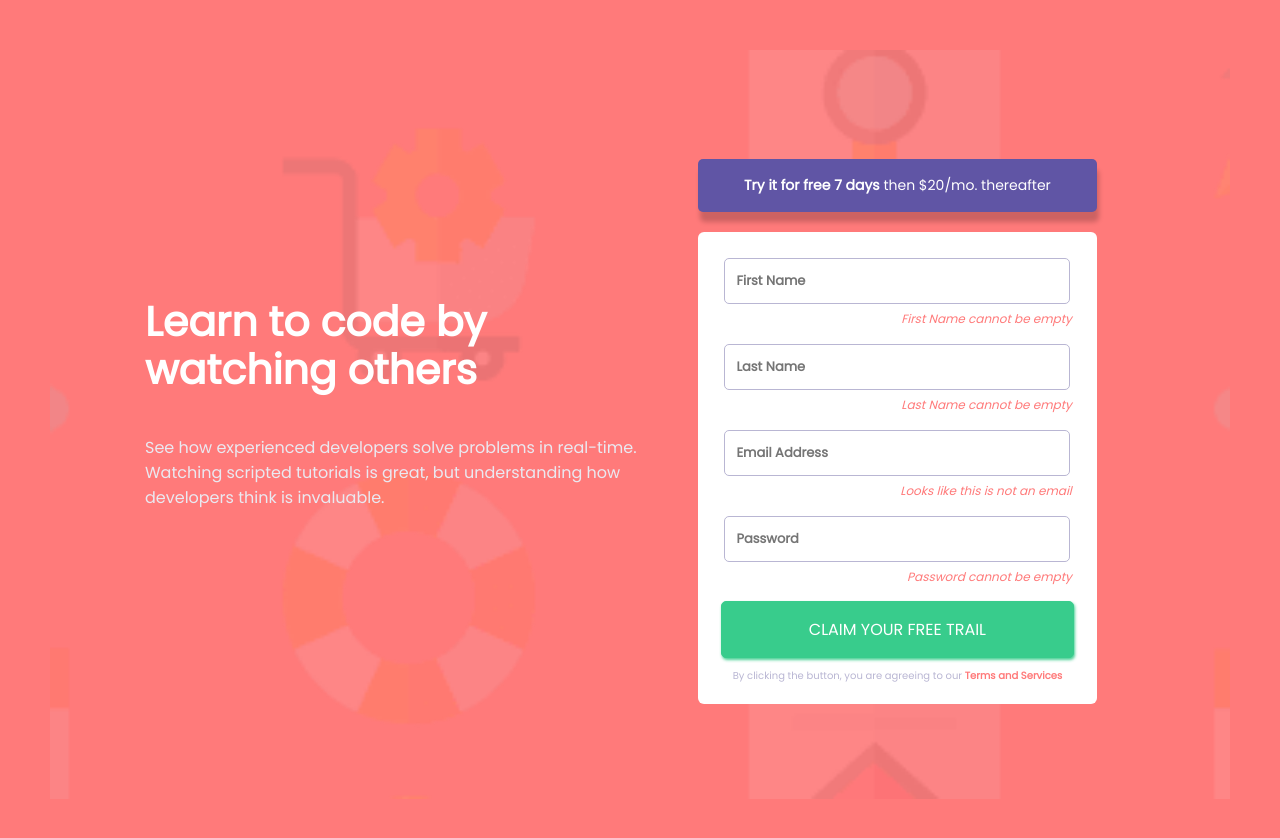
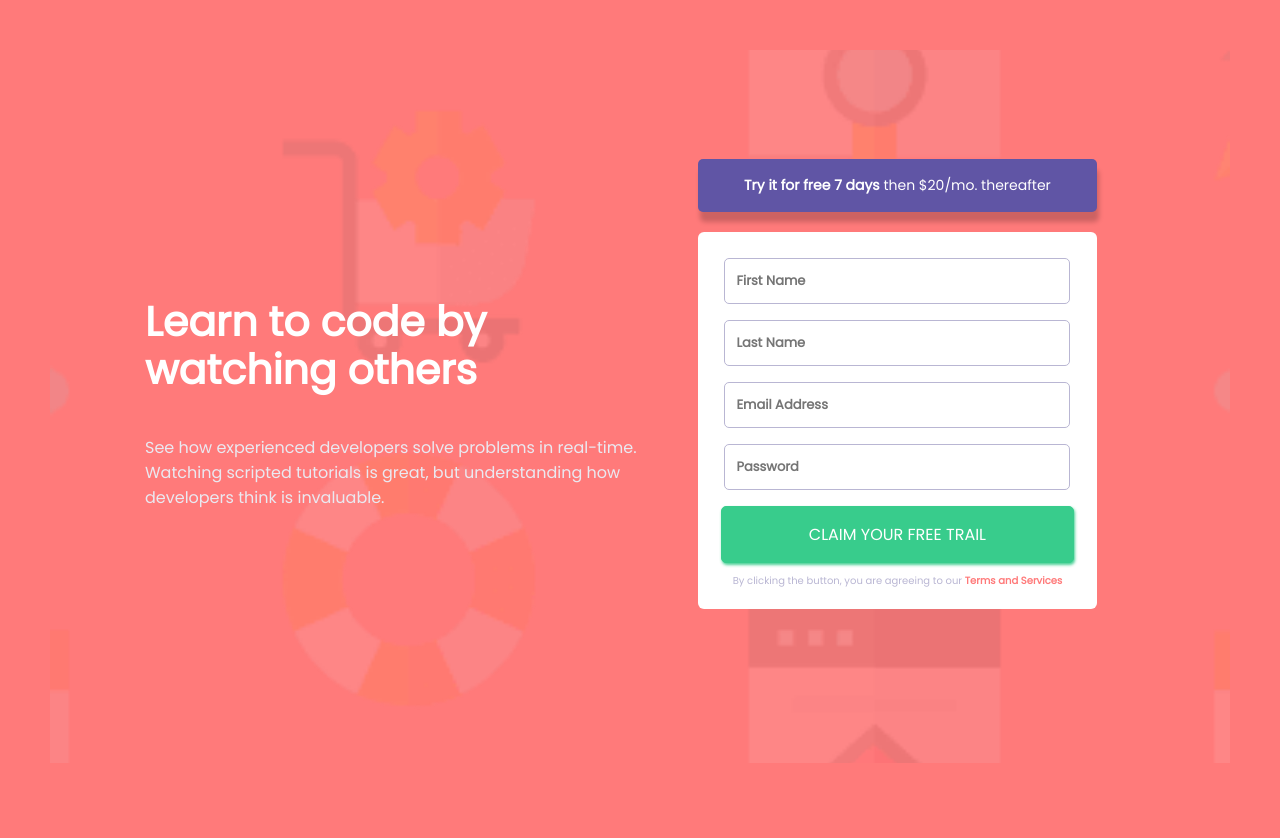
Before and after one commit to Padmasripriya/signup-form-react-component, a React (Create React App) app: page / in a window 1280 px wide. Shown: the top 838 px of the page. Built offline with nearby package versions, Linux system fonts and the light colour scheme.

Commit message:
form validations

```diff
--- a/src/FormComponent.js
+++ b/src/FormComponent.js
@@ -2,31 +2,68 @@ import React from "react";
 import { useState } from "react";
 
 export function FormComponent() {
-    const [error, setError] = useState('');
     const [firstName, setFirstName] = useState('');
     const [lastName, setLastName] = useState('');
     const [email, setEmail] = useState('');
     const [password, setPassword] = useState('');
+    const [error, setError] = useState(false);
 
-    function handleValidation() {
-        if(firstName.length == 0 && lastName.length == 0 && email.length == 0 && password.length == 0){
+    const handleValidation = (e) => {
+        e.preventDefault(); //preventDefault() method cancels the event if it is cancelable, meaning that the default action that belongs to the event will not occur
+        console.log(firstName + " " + lastName + " " + email);
+        if(firstName.length == 0 || lastName.length == 0 || email.length == 0 || password.length == 0) {
             setError(true)
         }
     }
+
     return(
         <div>
             <p className="signup-form-offer-desktop"><strong>Try it for free 7 days</strong> then $20/mo. thereafter</p>
             <div className="signup-form">
-            <form action={handleValidation}>
-            <p><input onChange={(e) => setFirstName(e.target.value)} type="text" placeholder="First Name" /></p>
-                {error || <span className="error">First Name cannot be empty</span>}
-                <p><input onChange={(e) => setLastName(e.target.value)} type="text" placeholder="Last Name" /></p>
-                {error || <span className="error">Last Name cannot be empty</span>}
-                <p><input onChange={(e) => setEmail(e.target.value)} type="email" placeholder="Email Address" /></p>
-                {error || <span className="error">Looks like this is not an email</span>}
-                <p><input onChange={(e) => setPassword(e.target.value)} type="password" placeholder="Password" /></p>
-                {error || <span className="error">Password cannot be empty</span>}
-                <button className="signup-form-button">CLAIM YOUR FREE TRAIL</button>
+            <form onSubmit={handleValidation}>
+            <p>
+                <input
+                      onChange={(e) => setFirstName(e.target.value)}
+                      type="text"
+                      placeholder={error ? " " : "First Name" }
+                      style= {{ background: error ? `url('/static/media/icon-error.b72f792e9c900128f5c8.svg') 90% center no-repeat` : "none",
+                                border: error ? "2px solid hsl(0deg 100% 74% / 67%)" : "1px solid var(--netural-color-grayish-blue)"
+                             }}/>
+            </p>
+            {error ? <span className="error">First Name cannot be empty</span> : " "}
+            <p>
+                <input
+                       onChange={(e) => setLastName(e.target.value)}
+                       type="text"
+                       placeholder={error ? " " : "Last Name"}
+                       style= {{ background: error ? `url('/static/media/icon-error.b72f792e9c900128f5c8.svg') 90% center no-repeat` : "none",
+                                 border: error ? "2px solid hsl(0deg 100% 74% / 67%)" : "1px solid var(--netural-color-grayish-blue)"
+                       }}/>
+            </p>
+            {error ? <span className="error">Last Name cannot be empty</span> : " "}
+            <p>
+                <input
+                       onChange={(e) => setEmail(e.target.value)}
+                       id = "email"
+                       type="email"
+                       placeholder= {error ? " " : "Email Address"}
+                       style= {{ background: error ? `url('/static/media/icon-error.b72f792e9c900128f5c8.svg') 90% center no-repeat` : "none",
+                                 border: error ? "2px solid hsl(0deg 100% 74% / 67%)" : "1px solid var(--netural-color-grayish-blue)",
+                                 color: email ? "var(--primary-color-red)" : "black"
+                       }}/>
+            </p>
+            {error ? <span className="error">Looks like this is not an email</span> : " "}
+            <p>
+                <input
+                       onChange={(e) => setPassword(e.target.value)}
+                       type="password"
+                       placeholder={error ? " " : "Password"}
+                       style= {{ background: error ? `url('/static/media/icon-error.b72f792e9c900128f5c8.svg') 90% center no-repeat` : "none",
+                                border: error ? "2px solid hsl(0deg 100% 74% / 67%)" : "1px solid var(--netural-color-grayish-blue)"
+                              }}/>
+            </p>
+            {error ? <span className="error">Password cannot be empty</span> : " "}
+            <button className="signup-form-button">CLAIM YOUR FREE TRAIL</button>
             </form>
             <p className="signup-form-footer">By clicking the button, you are agreeing to our <span style={{ color: 'hsl(0, 100%, 74%)', fontWeight: 700 }}>Terms and Services</span></p>
             </div>
```
